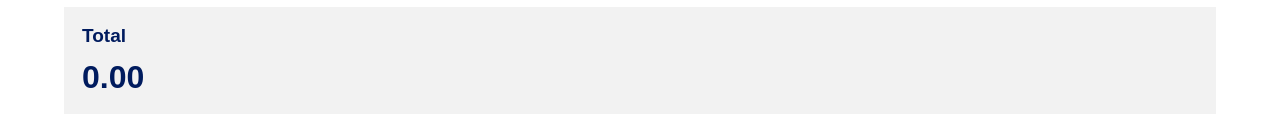
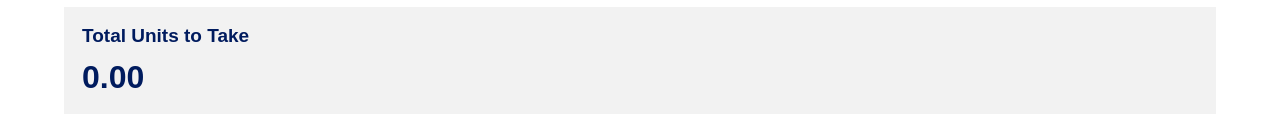
Before and after one commit to penguinears/diabetesinspace, a plain HTML site: page boluscalculator.html in a window 1280 px wide. Shown: the part 1331-1446 px from the top of the page. Drawn offline with Linux system fonts and the light colour scheme.

Commit message:
Update heading for total insulin units

```diff
--- a/boluscalculator.html
+++ b/boluscalculator.html
@@ -241,7 +241,7 @@ input[type=range] {
 
     <div class="final">
 
-        <h2> Total</h2>
+        <h2> Total Units to Take</h2>
 
         <div class="final-number" id="totalInsulin">
             0.00
```
